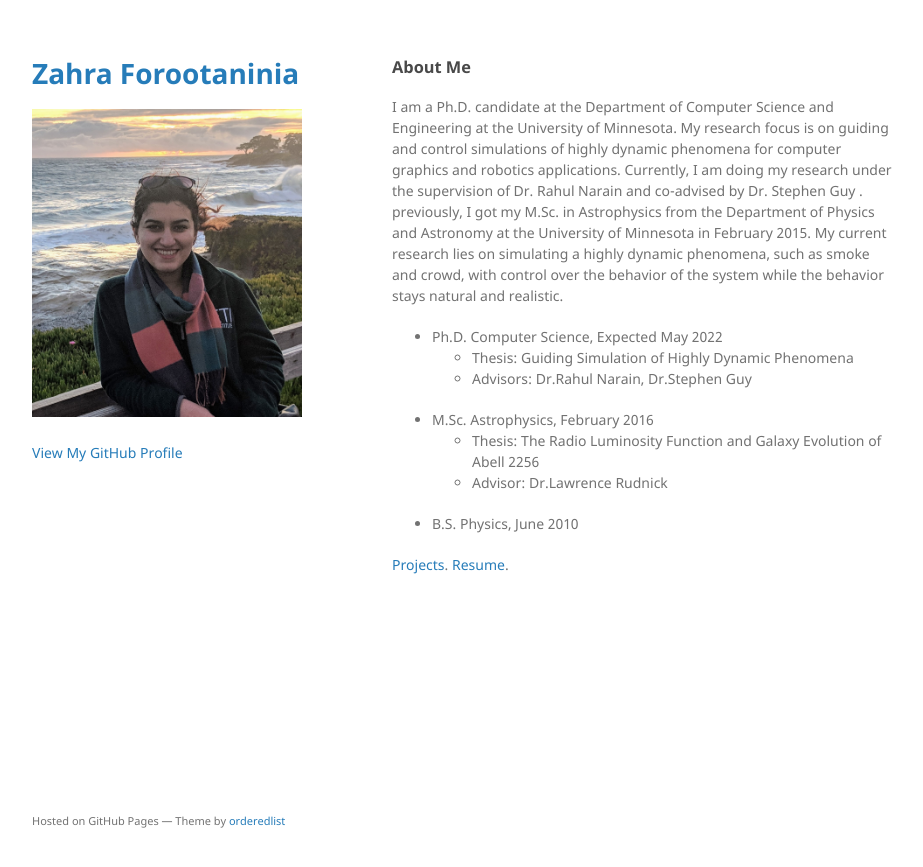
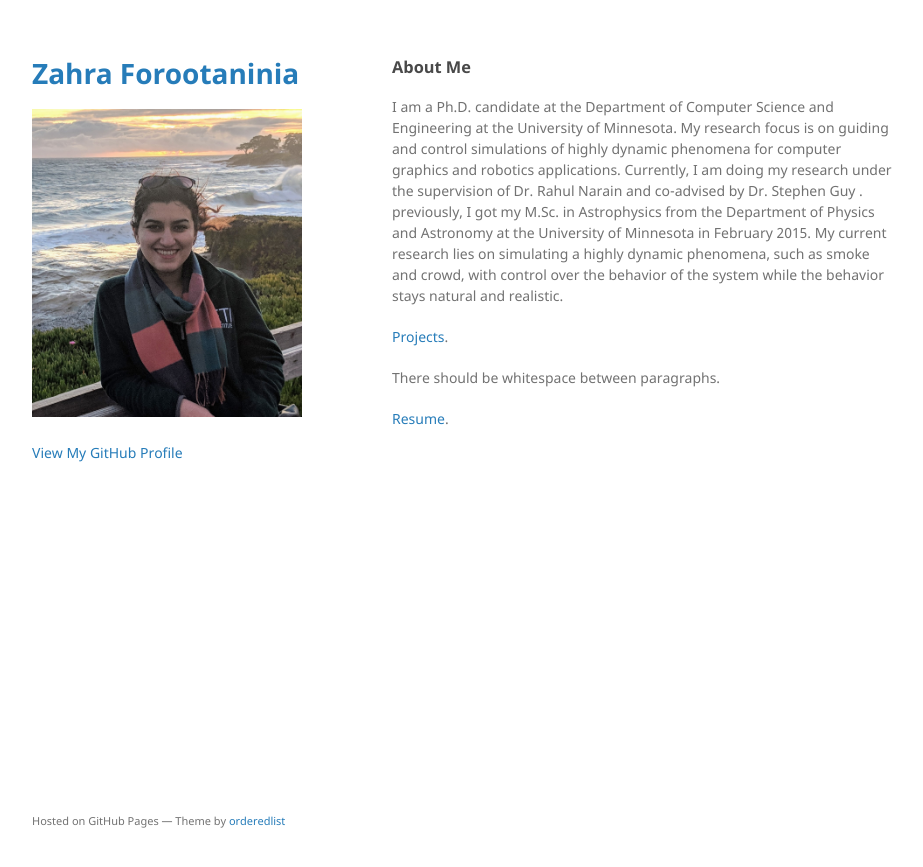
Before and after one commit to zahraforootaninia/zahraforootaninia.github.io, a Jekyll site: the page built from index.md, in a window 1280 px wide. Shown: the top 867 px of the page, without its empty margins (178-1101 px from the left). Built offline with Jekyll 4.4.1, drawn with Linux system fonts in a browser that asks for light colours; the repository's description, which GitHub fills in, is left out; our own code applies the rules of GitHub Pages for plain Markdown files.

Commit message:
Update index.md

```diff
--- a/index.md
+++ b/index.md
@@ -16,9 +17,12 @@ I am a Ph.D. candidate at the Department of Computer Science and Engineering at
 	* Advisor: Dr.Lawrence Rudnick
 
 
-* B.S. Physics, June 2010
+* B.S. Physics, June 2010 -->
 
 [Projects](./another-page.html).
+
+There should be whitespace between paragraphs.
+
 [Resume](./another-page.html).
 
 <!-- Text can be **bold**, _italic_, or ~~strikethrough~~.
```
Also changed, not shown: other parts of index.md (+1 -0 lines).
